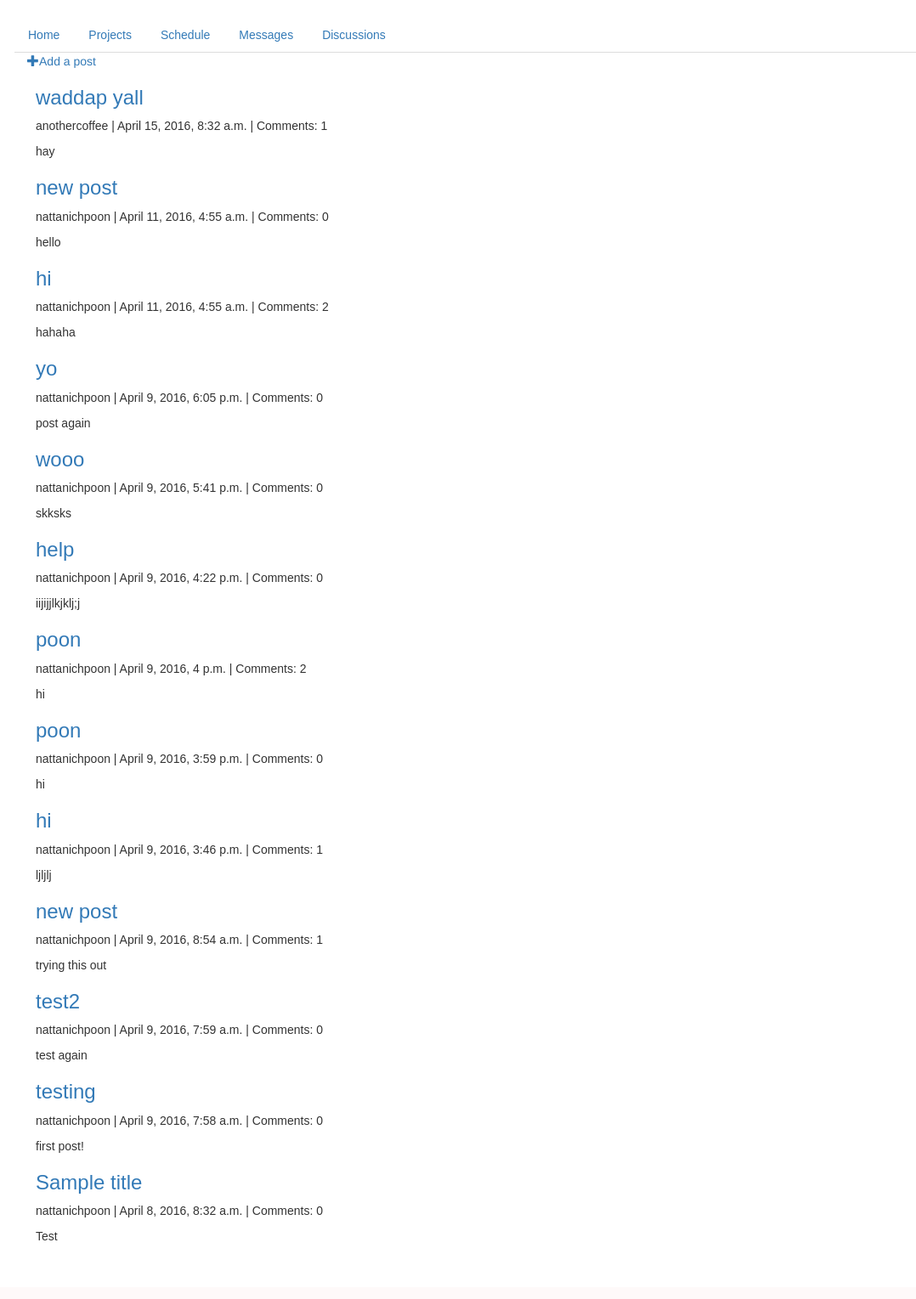
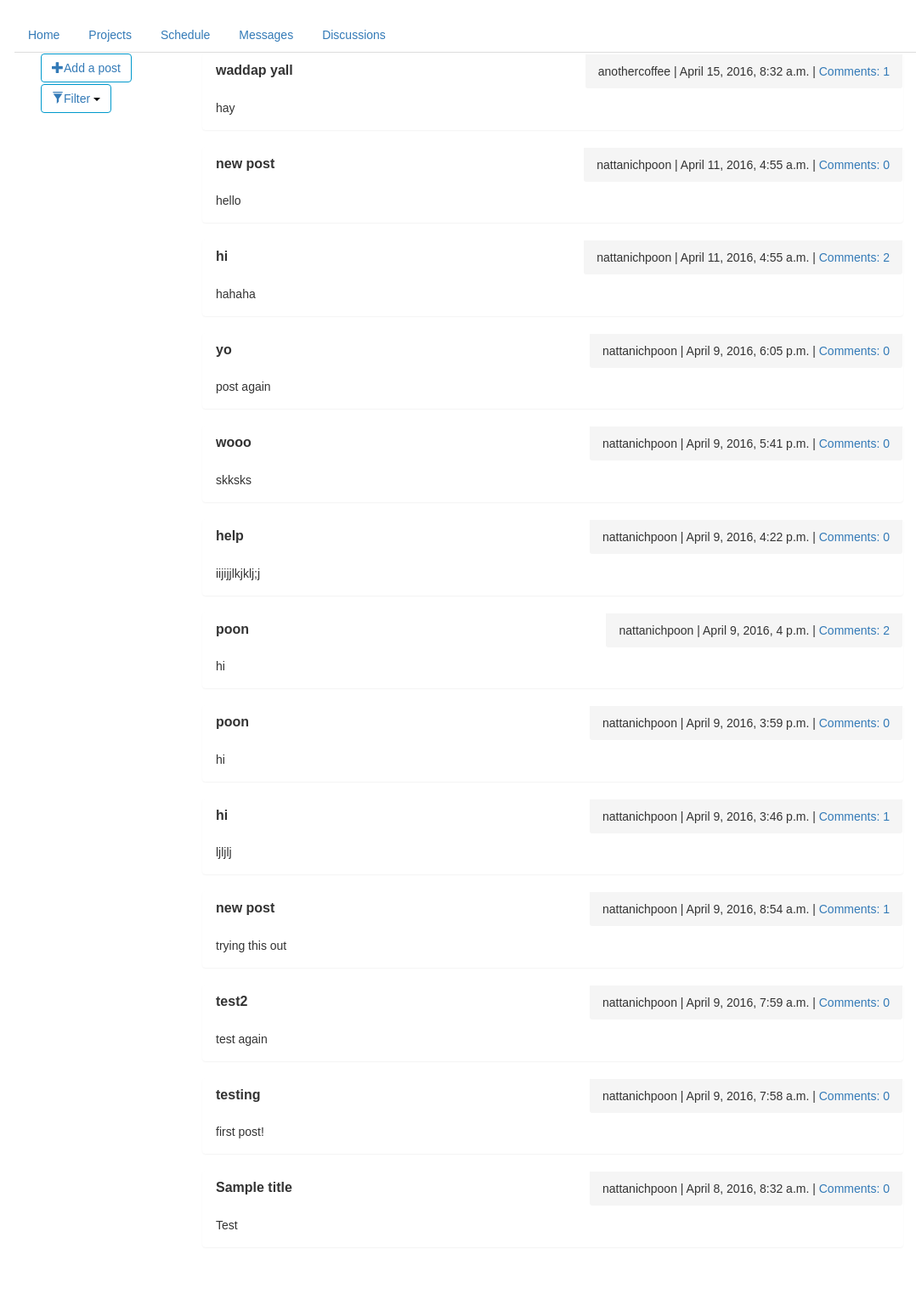
Before and after one commit to nattanichpoon/together, a Django app: page /discussions/post_list in a window 1280 px wide. Shown: the part 51-1580 px from the top of the page at 85% size, without its empty margins (53-1131 px from the left). Before the commit the page ends 1511 px from the top, so only its background shows below. Run offline with Django 3.2, Linux system fonts and the light colour scheme; a user stored in the database is signed in; data comes from the database, SQL or seed files in the repository; both versions use the stored data as it was after the commit; some libraries are stand-ins or nearby versions.

Commit message:
no bug i think

```diff
--- a/src/discussion/models.py
+++ b/src/discussion/models.py
@@ -16,6 +16,7 @@ class Post(models.Model):
             default=timezone.now)
     published_date = models.DateTimeField(
             blank=True, null=True)
+    # withYou = models.ManyToManyField(User)
 
     def publish(self):
         self.published_date = timezone.now()
--- a/src/discussion/templates/post_list.html
+++ b/src/discussion/templates/post_list.html
@@ -6,17 +6,40 @@
 
 {% block content %}
 <div class='container'>
-<a href="{% url 'post_new' %}" class="top-menu"><span class="glyphicon glyphicon-plus"></span>Add a post</a>
+	<div class='col-sm-2' style='border-top:2px'>
+		<button type='button' class='btn btn-clean'>
+			<a href="{% url 'post_new' %}" class="top-menu"><span class="glyphicon glyphicon-plus"></span>Add a post</a>
+		</button>
+		<button type="button" class="btn btn-clean dropdown-toggle" data-toggle="dropdown" aria-haspopup="true" aria-expanded="false" >
+			<a href="" class="top-menu"><span class="glyphicon glyphicon-filter"></span>Filter </a><span class="caret"></span>
+		</button>
+		<ul class="dropdown-menu">
+		    <li><a href="#">Action</a></li>
+		    <li><a href="#">Another action</a></li>
+		    <li><a href="#">Something else here</a></li>
+		  </ul>
+	</div>
+
+	<div class='col-sm-9' style='margin:1px'>
+	{% for post in posts %}
+
+	<div class='panel-group'>
+		<div class='panel'>
+			<div class="panel-footer pull-right">
+				{{ post.author }} | {{ post.published_date }} | <a href="{% url 'post_detail' pk=post.pk %}">Comments: {{post.comments.count}}</a>
+			</div>
+			<div class="panel-heading">
+				<h3 class="panel-title"><a href="{% url 'post_detail' pk=post.pk %}">{{ post.title }}</a></h3>
+				</div>
+			<div class="panel-body">
+				{{post.text}}
+			</div>
+
+		</div>
+
+	</div>
+	{% endfor %}
 </div>
-<div class='container'>
+</div>
 
-  {% for post in posts %}
-        <div class="post">
-            <h3><a href="{% url 'post_detail' pk=post.pk %}">{{ post.title }}</a></h3>
-            <p>{{ post.author }} | {{ post.published_date }} | Comments: {{ post.comments.count }}</p>
-            <p>{{ post.text|linebreaks }}</p>
-        </div>
-    {% endfor %}
-
-</div>
 {% endblock %}
--- a/src/users/templates/base.html
+++ b/src/users/templates/base.html
@@ -26,7 +26,14 @@
         form{
           font-family:'Avant Garde', Avantgarde, 'Century Gothic', CenturyGothic, AppleGothic, sans-serif;
         }
+        .panel-group{
+          font-family:'Avant Garde', Avantgarde, 'Century Gothic', CenturyGothic, AppleGothic, sans-serif;
 
+        }
+        .panel-heading h3{
+          font-weight:bold;
+
+        }
         .brand h1{
           font-family: 'Pacifico', cursive;
           color:#EB6767;
@@ -70,6 +77,17 @@
           font-family:'Avant Garde', Avantgarde, 'Century Gothic', CenturyGothic, AppleGothic, sans-serif;
           background-color:#4F4545;
           color:white;
+          padding:auto;
+          margin:auto;
+        }
+        .btn-clean{
+          font-family:'Avant Garde', Avantgarde, 'Century Gothic', CenturyGothic, AppleGothic, sans-serif;
+          background-color:white;
+          color:black;
+          padding:auto;
+          margin:1px;
+          border:1px;
+          border: 1px solid #0099cc;
         }
         .btn-block{
           font-size:12px;
--- a/src/users/views.py
+++ b/src/users/views.py
@@ -15,8 +15,9 @@ def home(request):
 			profile = UserProfile.objects.get(username=request.user)
 			return render(request, "myprofile.html", {'profile':profile})
 		except ObjectDoesNotExist:
-			form = UserProfileForm()
-			return render(request, "editprofile.html",{'form':form})
+			print "nothing"
+			# form = UserProfileForm()
+			# return render(request, "editprofile.html",{'form':form})
 	return render(request, "home.html", '')
 
 
```
Also changed, not shown: src/discussion/templates/post_detail.html (+28 -5 lines), src/users/templates/myprofile.html (+9 -4 lines), src/db.sqlite3, 3 other files.
